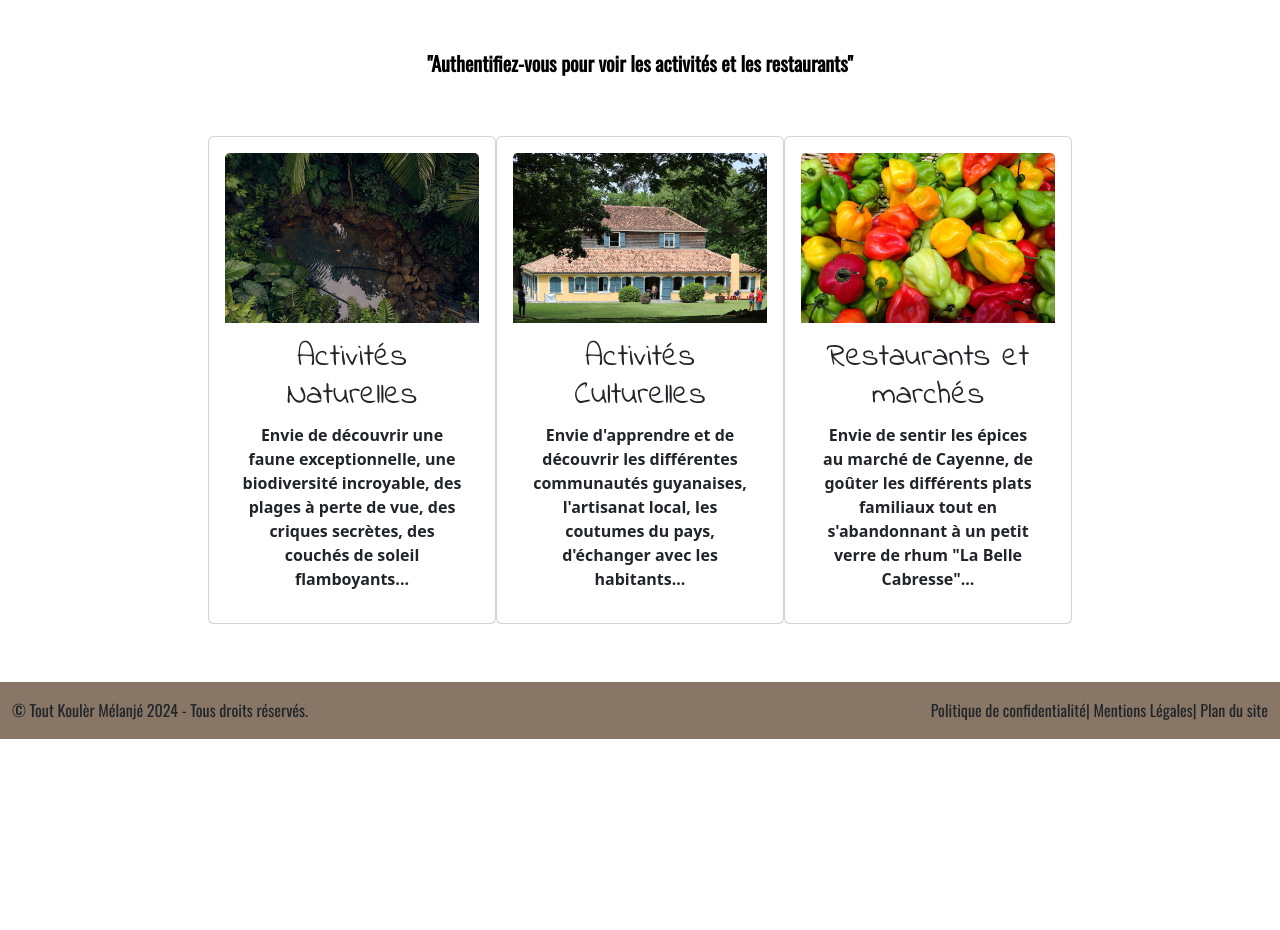
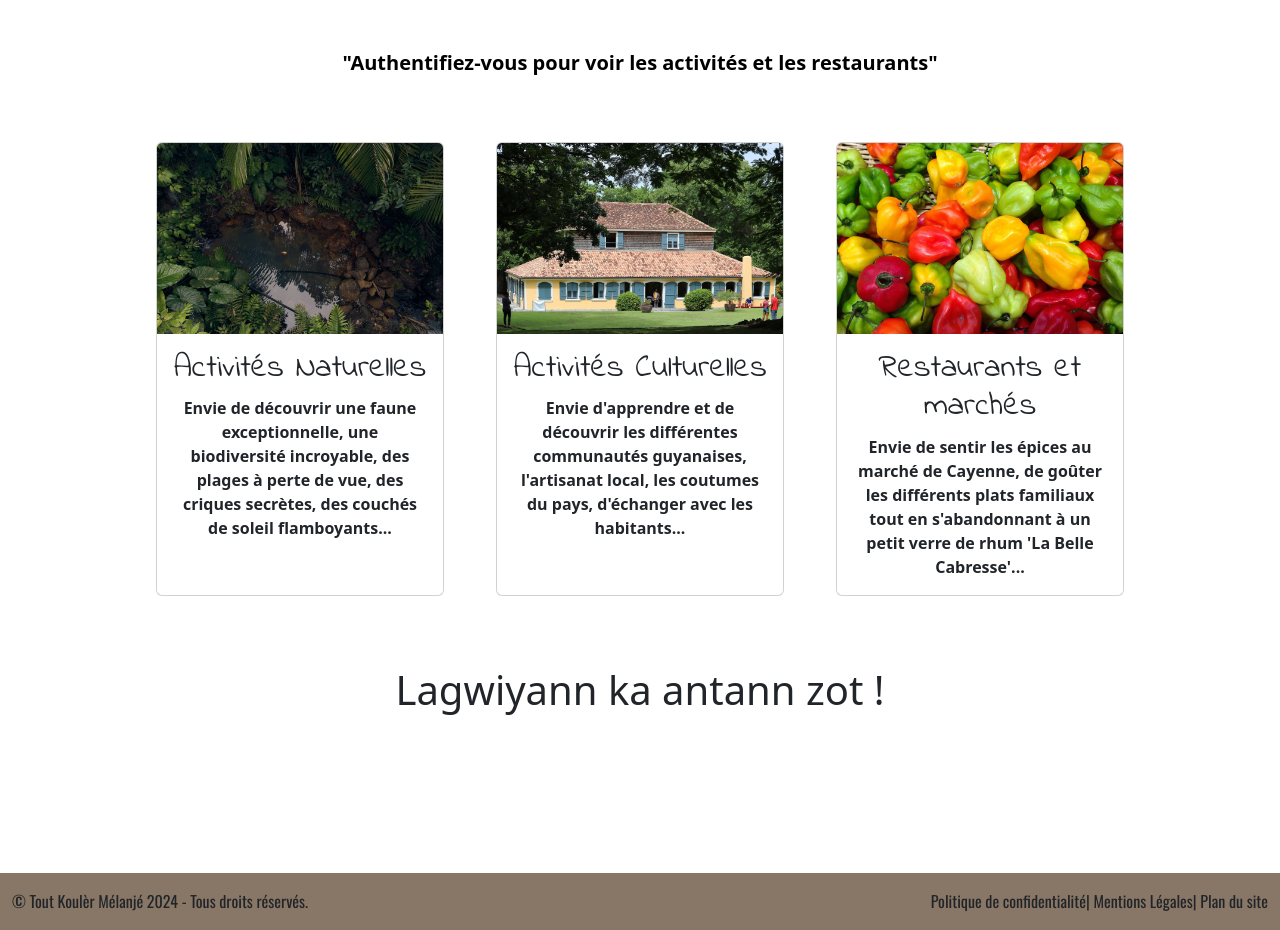
Before and after one commit to Lindsay92/tkm-project, a Vue app in the folder tkm-ui/: page / in a window 1280 px wide. Shown: the part 549-1479 px from the top of the page. Before the commit the page ends 1288 px from the top, so only its background shows below. Built offline with nearby package versions, Linux system fonts and the light colour scheme; no server answers.

Commit message:
update cards in homepage, create a json file, update css

```diff
--- /dev/null
+++ b/tkm-ui/public/data/homeActivities.json
@@ -0,0 +1,24 @@
+
+[
+    {
+        "id": 1,
+        "imageUrl": "src/assets/images/accueilImage/forest.jpg",
+        "alt": "Forêt Amazonienne",
+        "title" : "Activités Naturelles" ,
+        "prez": "Envie de découvrir une faune exceptionnelle, une biodiversité incroyable, des plages à perte de vue, des criques secrètes, des couchés de soleil flamboyants..."
+    },
+    {
+        "id": 2,
+        "imageUrl": "src/assets/images/accueilImage/house.jpg" ,
+        "alt":"Une maison créole",
+        "title" : "Activités Culturelles" ,
+        "prez": "Envie d'apprendre et de découvrir les différentes communautés guyanaises, l'artisanat local, les coutumes du pays, d'échanger avec les habitants... "
+    },
+    {
+        "id": 3,
+        "imageUrl": "src/assets/images/accueilImage/spices.jpg",
+        "alt": "Du piment",
+        "title" : "Restaurants et marchés" ,
+        "prez": "Envie de sentir les épices au marché de Cayenne, de goûter les différents plats familiaux tout en s'abandonnant à un petit verre de rhum 'La Belle Cabresse'..."
+    }
+]
--- a/tkm-ui/src/assets/styles/Footer.scss
+++ b/tkm-ui/src/assets/styles/Footer.scss
@@ -19,15 +19,13 @@ span {
 
 .link-footer:hover{
     text-decoration: underline;
-    // color: lightslategray;
 }
 
 .footer{
     background-color: $background;
 }
 
-// footer {
-//     display: flex;
-//     flex-direction: flex;
-//     margin-top: auto;
-// }
+footer {
+    position: relative;
+    margin-top: 12%;
+}
--- a/tkm-ui/src/assets/styles/Home.scss
+++ b/tkm-ui/src/assets/styles/Home.scss
@@ -5,7 +5,7 @@ $title-font-stack: "Indie flower";
 $item-font-stack: "Oswald";
 $main-color: black;
 
-h1, .activity-list {
+h1, .activity-list .slogan {
     font-family: $item-font-stack, cursive;
 }
 
@@ -39,9 +39,6 @@ h1, .activity-list {
 h2{
     font-family: 'Indie Flower', cursive;
 }
-// .navbar .color{
-//     background-color: lightslategray;
-// }
 
 .card-img-top:hover{
     box-shadow: 10px 5px 5px #887766;
--- a/tkm-ui/src/components/routes/AboutPage.vue
+++ b/tkm-ui/src/components/routes/AboutPage.vue
@@ -1,6 +1,6 @@
 <template>
 
-    <div class=" row align-items-center fw-semibold text-center m-5  justify-content-center">
+    <div class=" row align-items-center text-center m-5  justify-content-center">
 
       <p class="mb-5">"Lorem ipsum dolor sit amet consectetur adipisicing elit. Possimus repellat, obcaecati totam
         voluptate delectus maxime neque quasi, vel tenetur cumque nesciunt earum. Facere atque beatae et? Vero eum unde
--- a/tkm-ui/src/components/routes/HomePage.vue
+++ b/tkm-ui/src/components/routes/HomePage.vue
@@ -1,12 +1,22 @@
 <script>
 import { RouterLink } from 'vue-router';
 
-// export default {
-//         name: 'home',
-//     };
+export default {
+    data() {
+        return {
+            homeActivities: []
+        }
+    },
+    async beforeMount() {
+        const response = await fetch('/data/homeActivities.json');
+        this.homeActivities = await response.json();
+
+    }
+}
 </script>
 
 <template>
+    <!-- <h1 v-if="title" class="text-center m-5">{{ cardsActivities.title }}</h1> -->
     <h1 class="text-center m-5">La Guyane Française, un pays au mille visages !</h1>
 
     <p class="text-center slogan m-3 "> Tout Koulèr Mélanjé est une application qui fait référence à la diversité du territoire guyanais. C'est un pays pluriculturel où se mélange différentes communautés (des Amérindiens, des Hmongs, des Brésiliens, des Chinois, des Guyanais, des Businengés…). <br>
@@ -18,18 +28,28 @@ import { RouterLink } from 'vue-router';
         </p>
     </div>
 
-    <div class="container">
 
-        <div class="row fw-semibold text-center mb-5 justify-content-center">
+        <section class=" row fw-semibold text-center m-5">
 
-            <div class="card col-12 col-md-4 p-3">
+            <div class="col-12 col-md-4 p-3 d-flex justify-content-center" v-for="activity in homeActivities">
+
+                <div class="card">
+                    <img v-bind:src= "activity.imageUrl" class="card-img-top" :alt= "activity.alt">
+                    <div class="card-body">
+                        <h2>{{ activity.title }}</h2>
+                        <p class="card-text">{{ activity.prez }}</p>
+                    </div>
+                </div>
+
+
+                <!-- <div class="card col-12 col-md-4 p-3">
                     <img src="src/assets/images/accueilImage/forest.jpg" class="card-img-top" alt="Forêt Amazonienne">
                     <div class="card-body">
                         <h2>Activités Naturelles</h2>
                         <p class="card-text">Envie de découvrir une faune exceptionnelle, une biodiversité incroyable, des plages à perte de vue, des criques secrètes, des couchés de soleil flamboyants...</p>
                     </div>
-            </div>
-            <div class="card col-12 col-md-4 p-3 ">
+                </div> -->
+                <!-- <div class="card col-12 col-md-4 p-3 ">
                     <img src="src/assets/images/accueilImage/house.jpg" class="card-img-top" alt="Une maison créole">
                     <div class="card-body">
                         <h2>Activités Culturelles</h2>
@@ -41,8 +61,12 @@ import { RouterLink } from 'vue-router';
                     <div class="card-body">
                         <h2>Restaurants et marchés</h2>
                     <p class="card-text">Envie de sentir les épices au marché de Cayenne, de goûter les différents plats familiaux tout en s'abandonnant à un petit verre de rhum "La Belle Cabresse"...</p>
+                </div> -->
+            <!-- </div> -->
             </div>
-        </div>
-    </div>
-</div>
+        </section>
+
+
+<p class="text-center slogan fs-1 fw-medium">Lagwiyann ka antann zot ! </p>
+<!-- Zot ké kontan konnèt  Lagwiyàn !-->
 </template>
--- a/tkm-ui/src/components/routes/LoginPage.vue
+++ b/tkm-ui/src/components/routes/LoginPage.vue
@@ -5,7 +5,7 @@ import { RouterLink } from 'vue-router';
 <template>
     <h1 class="text-center m-3">Se connecter</h1>
         <section class="row justify-content-center">
-        <form class="col-md-6 ">
+        <form class="col-md-6">
             <div class="mb-3">
                 <label for="email" class="form-label">Email</label>
                 <input type="email" class="form-control" id="email">
```
Also changed, not shown: tkm-ui/src/assets/styles/Login.scss (+0 -7 lines). Lines whose indentation alone changed are shown as unchanged.
